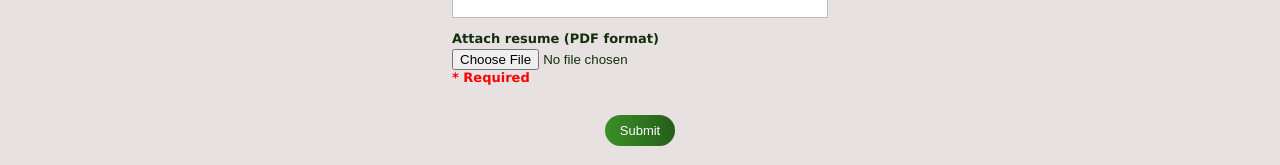
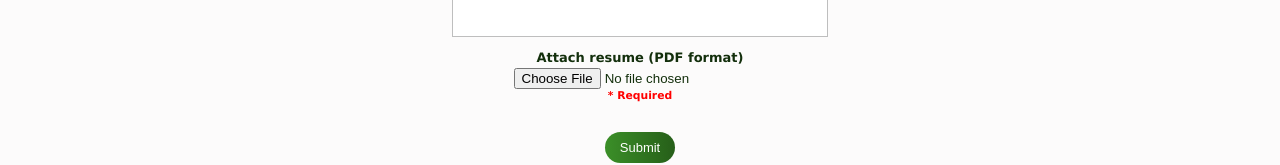
Before and after one commit to robitaille1/solar-ne, a React (Create React App) app: page /careers in a window 1280 px wide. Shown: the part 951-1116 px from the top of the page. Built offline with nearby package versions, Linux system fonts and the light colour scheme.

Commit message:
Updated page layout text align and required tag

```diff
--- a/src/components/CareersSection/CareersSection.js
+++ b/src/components/CareersSection/CareersSection.js
@@ -64,7 +64,7 @@ const careersSection = () => (
           <label htmlFor="resume">Attach resume (PDF format)</label>
           <input type="file" id="resume" name="resume" accept=".pdf"></input>
         </li>
-        <p className="required required-text">* Required</p>
+        <h5 className="required required-text">* Required</h5>
         <li style={{ textAlign: "center" }}>
           <input type="submit" value="Submit" />
         </li>
--- a/src/containers/PageLayout/PageLayout.js
+++ b/src/containers/PageLayout/PageLayout.js
@@ -24,7 +24,7 @@ const pageLayout = (props) => (
 export default pageLayout;
 
 const Wrapper = styled.main`
-  background-color: rgb(231, 225, 225);
+  background-color: #fcfbfb;
 `;
 
 const Content = styled.section`
@@ -33,11 +33,11 @@ const Content = styled.section`
   margin: 50px 5%;
   color: #132f0c;
   font-size: 18px;
-  text-align: left;
+  text-align: center;
   max-width: 1400px;
   @media (min-width: 700px) {
     margin: 0 auto;
-    padding: 100px 10% 20px;
+    padding: 100px 15% 20px;
   }
   a {
     margin: 12px auto;
@@ -46,6 +46,10 @@ const Content = styled.section`
     &:hover {
       opacity: 0.6;
     }
+  }
+  p {
+    text-align: left;
+    line-height: 1.7;
   }
 `;
 
```
